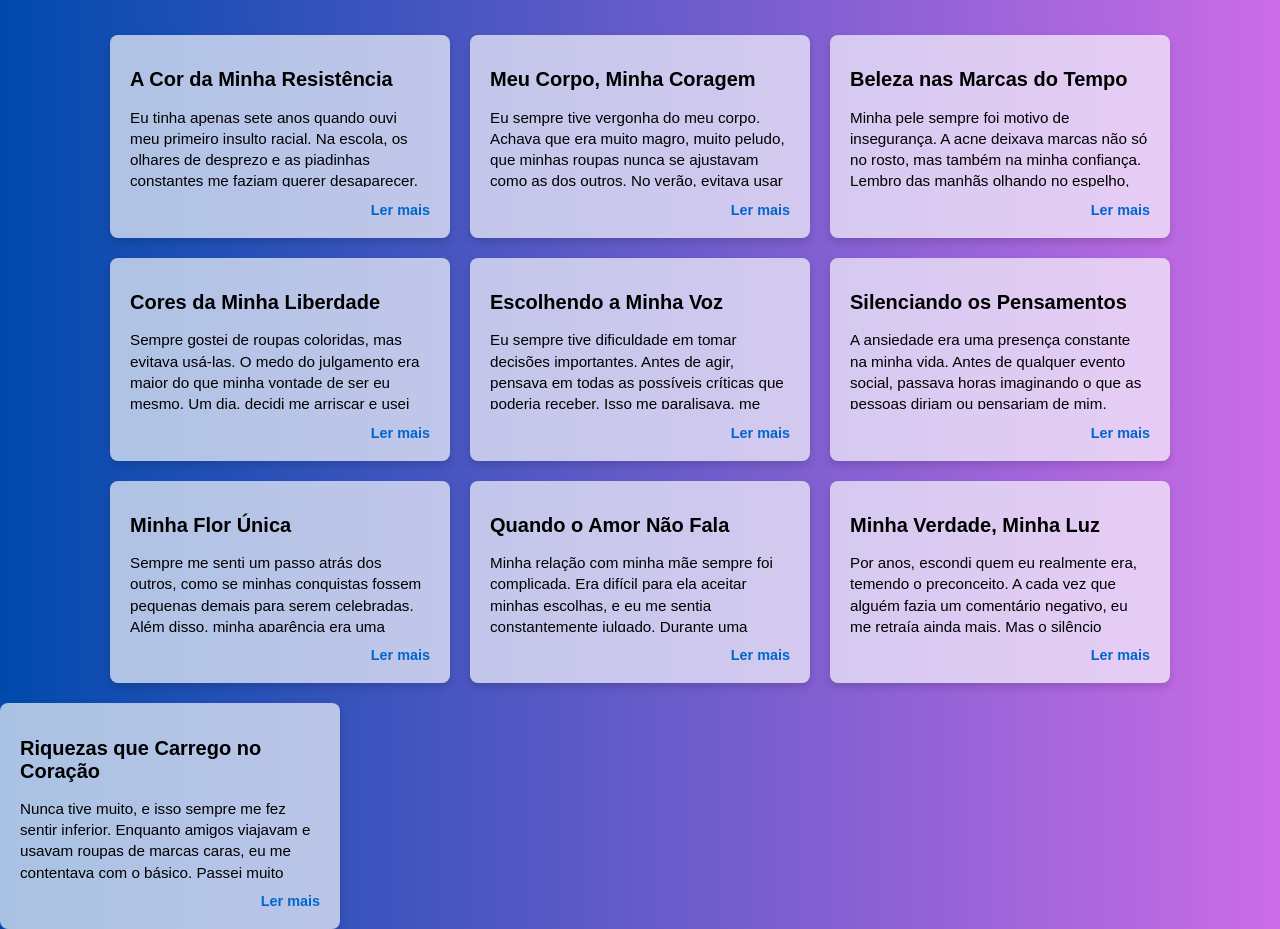
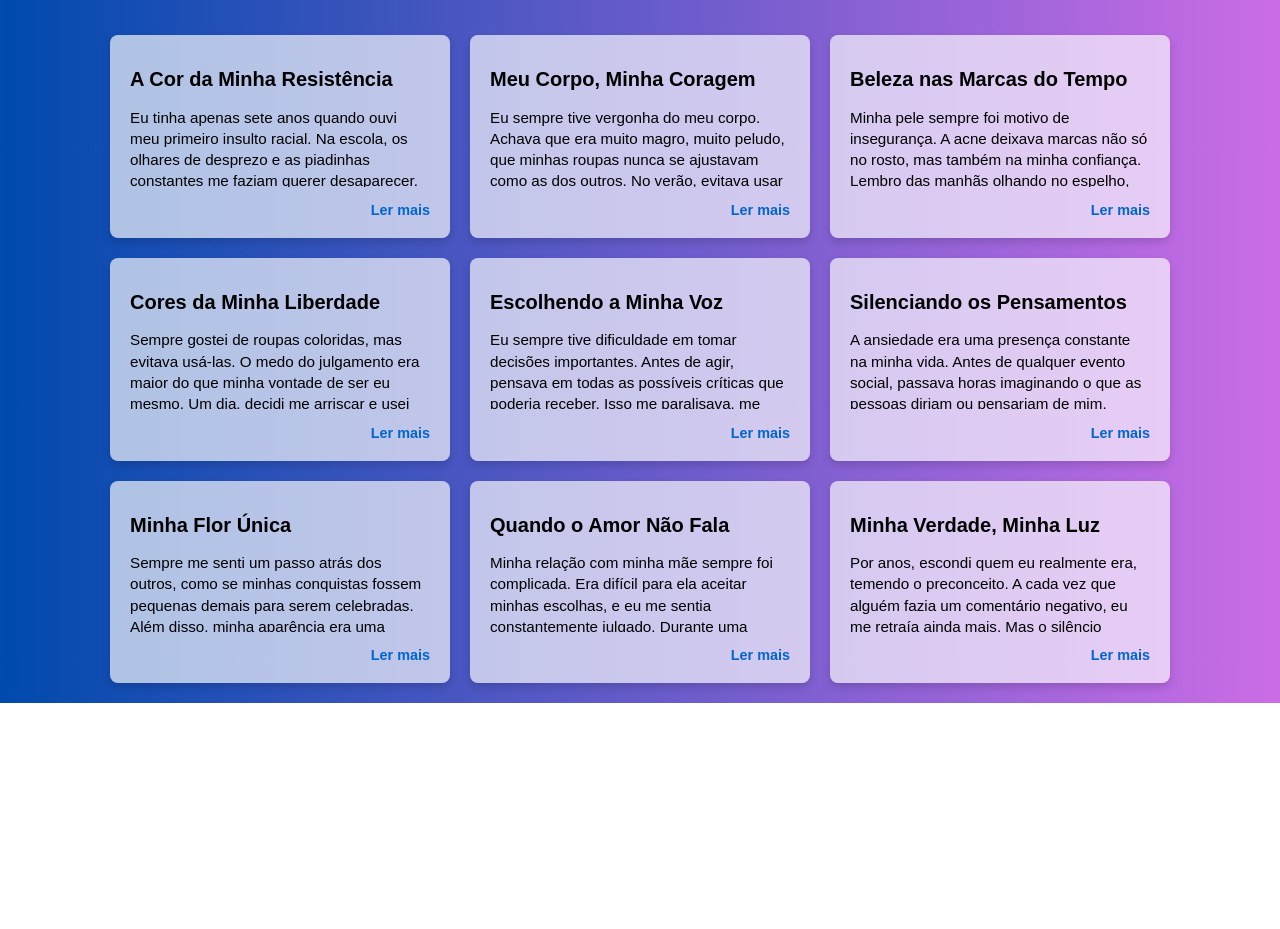
Before and after one commit to NicolasBordini/pfc-site, a website: page relatos.html in a window 1280 px wide. Shown: the part 105-1034 px from the top of the page. After the commit the page ends 808 px from the top, so only its background shows below. Drawn offline with Linux system fonts and the light colour scheme.

Commit message:
Update relatos.html

```diff
--- a/relatos.html
+++ b/relatos.html
@@ -210,14 +210,7 @@
         </div>
     </div>
 
-    <div class="content-box">
-                <h1>Riquezas que Carrego no Coração</h1>
-                <p class="text-content">Nunca tive muito, e isso sempre me fez sentir inferior. Enquanto amigos viajavam e usavam roupas de marcas caras, eu me contentava com o básico. Passei muito tempo achando que felicidade estava ligada ao dinheiro. Até que uma colega me disse: “Você tem algo que dinheiro nenhum pode comprar: autenticidade.” Refleti sobre isso e percebi que minha simplicidade era minha força. "Nem todas as riquezas são de ouro – às vezes, elas são momentos compartilhados."
-</p>
-                <span class="read-more-btn" onclick="openModal(this)">Ler mais</span>
-            </div>
-        </div>
-    </div>
+
 
     <!-- Modal -->
     <div class="modal" id="modal">
```
